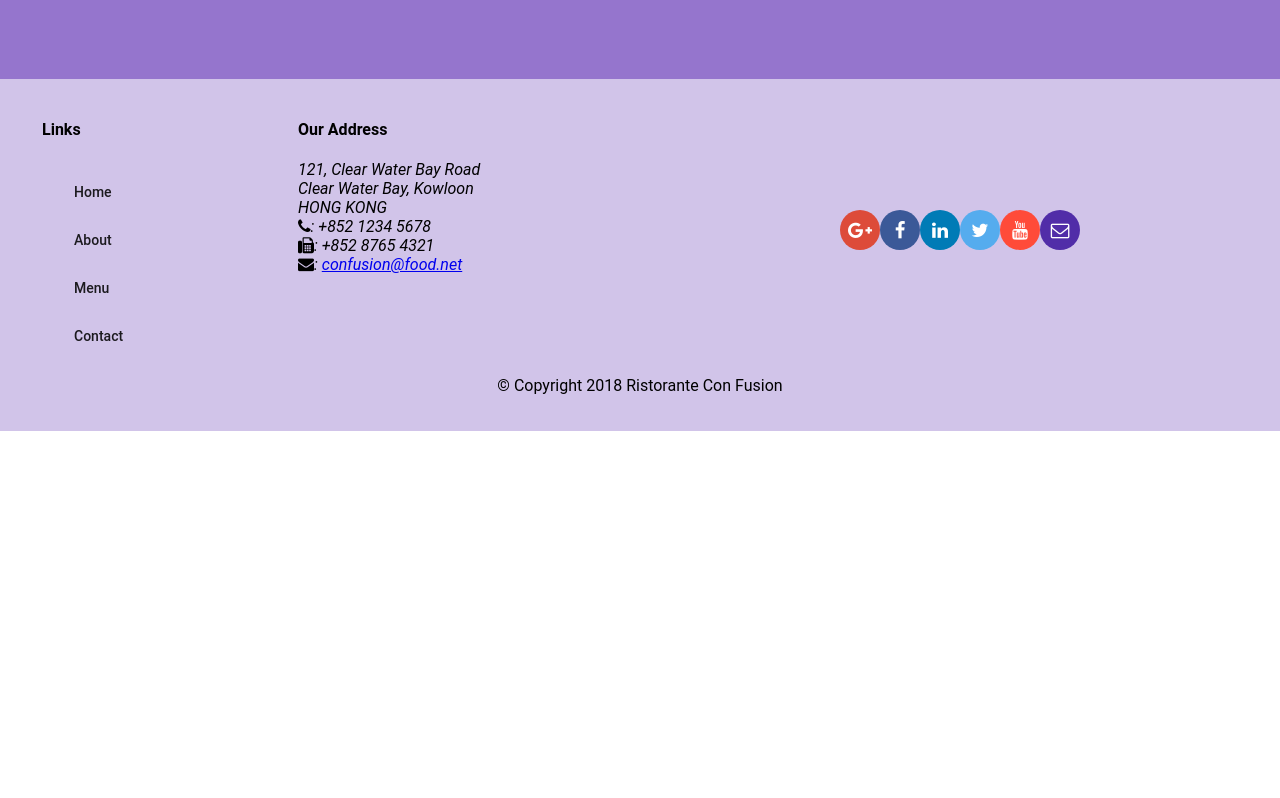
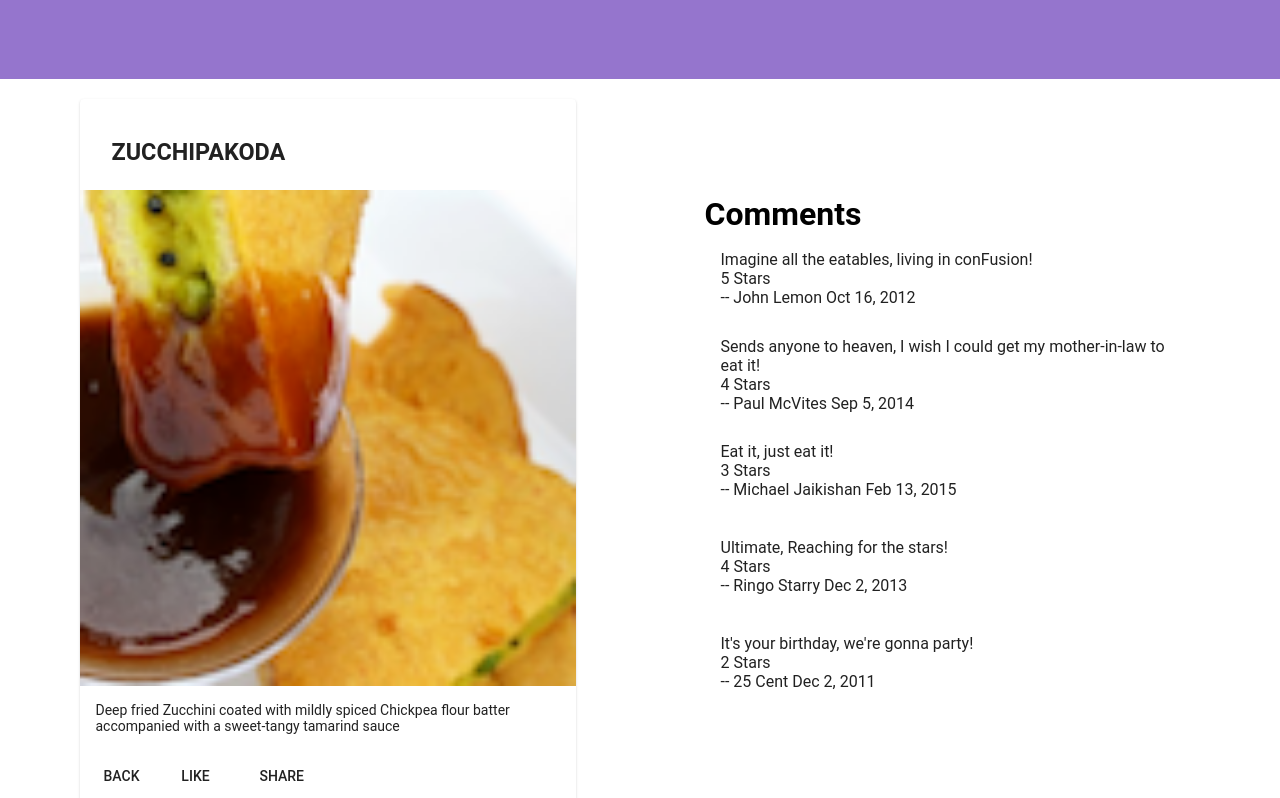
Before and after one commit to handeoz/coursera_confusion, an Angular app: page /dishdetail/1 in a window 1280 px wide. Before the commit this address led to /. Shown: the part 260-1058 px from the top of the page. Before the commit the page ends 800 px from the top, so only its background shows below. Built offline with nearby package versions, Linux system fonts and the light colour scheme.

Commit message:
Single Page Applications Part 2

```diff
--- a/src/app/app-routing/routes.ts
+++ b/src/app/app-routing/routes.ts
@@ -9,6 +9,7 @@
 export const routes: Routes = [
   {path: 'home', component: HomeComponent},
   {path: 'menu', component: MenuComponent},
+  {path: 'dishdetail/:id', component: DishdetailComponent},
   {path: 'contactus', component: ContactComponent},
   {path: '', redirectTo: '/home', pathMatch: 'full'}
 ];
--- a/src/app/dishdetail/dishdetail.component.html
+++ b/src/app/dishdetail/dishdetail.component.html
@@ -19,6 +19,11 @@
         <mat-card-content>
           <p>{{dish.description}}</p>
         </mat-card-content>
+        <mat-card-actions>
+          <button mat-button (click)="goBack()">BACK</button>
+          <button mat-button>LIKE</button>
+          <button mat-button>SHARE</button>
+        </mat-card-actions>
       </mat-card>
     </div>
   </div>
--- a/src/app/dishdetail/dishdetail.component.ts
+++ b/src/app/dishdetail/dishdetail.component.ts
@@ -1,5 +1,8 @@
-import { Component, OnInit, Input } from '@angular/core';
+import { Component, OnInit} from '@angular/core';
+import { Params, ActivatedRoute} from '@angular/router';
+import { Location} from '@angular/common';
 import { Dish } from '../shared/dish';
+import { DishService} from '../services/dish.service';
 
 @Component({
   selector: 'app-dishdetail',
@@ -7,12 +10,18 @@
   styleUrls: ['./dishdetail.component.css']
 })
 export class DishdetailComponent implements OnInit {
-  @Input()
   dish: Dish;
 
-  constructor() { }
+  constructor(private dishService: DishService,
+              private route: ActivatedRoute,
+              private location: Location) { }
 
   ngOnInit(): void {
+    let id = this.route.snapshot.params['id'];
+    this.dish = this.dishService.getDish(id);
   }
 
+  goBack(): void {
+    this.location.back();
+  }
 }
--- a/src/app/footer/footer.component.html
+++ b/src/app/footer/footer.component.html
@@ -9,10 +9,10 @@
       <div fxFlex="40" fxFlexOffset="20px">
         <h4>Links</h4>
         <mat-list>
-          <mat-list-item><a mat-button>Home</a></mat-list-item>
+          <mat-list-item><a mat-button routerLink="/home">Home</a></mat-list-item>
           <mat-list-item><a mat-button>About</a></mat-list-item>
-          <mat-list-item><a mat-button>Menu</a></mat-list-item>
-          <mat-list-item><a mat-button>Contact</a></mat-list-item>
+          <mat-list-item><a mat-button routerLink="/menu">Menu</a></mat-list-item>
+          <mat-list-item><a mat-button routerLink="/contactus">Contact</a></mat-list-item>
         </mat-list>
       </div>
       <div fxFlex="55">
--- a/src/app/menu/menu.component.html
+++ b/src/app/menu/menu.component.html
@@ -10,7 +10,7 @@
 
   <div fxFlex>
     <mat-grid-list cols="2" rowHeight="200px">
-      <mat-grid-tile *ngFor="let dish of dishes" (click)="onSelect(dish)">
+      <mat-grid-tile *ngFor="let dish of dishes" [routerLink]="['/dishdetail', dish.id]">
         <img height="200px" src={{dish.image}} alt={{dish.name}}>
         <mat-grid-tile-footer>
           <h1 matLine>{{dish.name | uppercase}}</h1>
@@ -20,8 +20,6 @@
     </mat-grid-list>
   </div>
 
-  <app-dishdetail [dish]="selectedDish"></app-dishdetail>
-
 
 
 </div>
```
